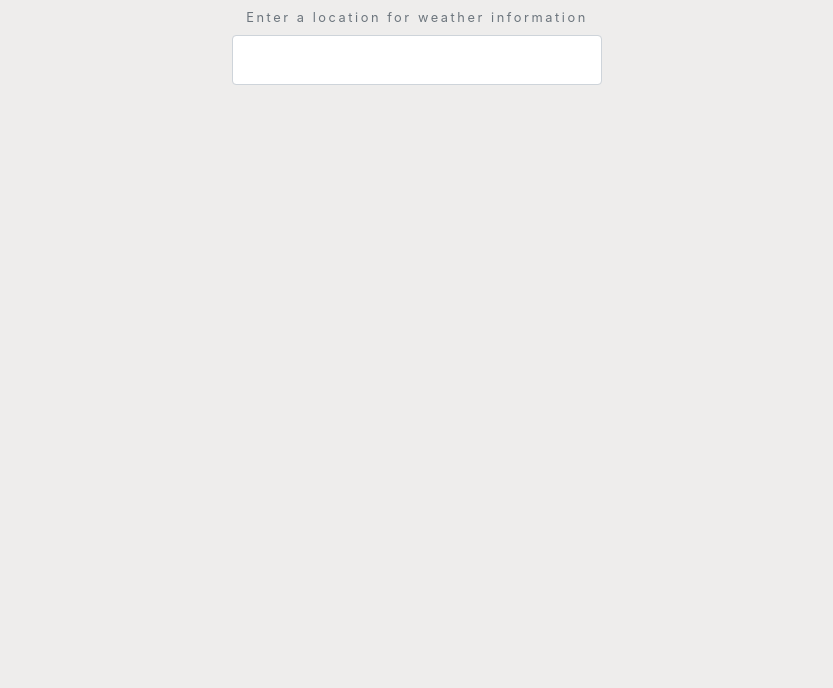
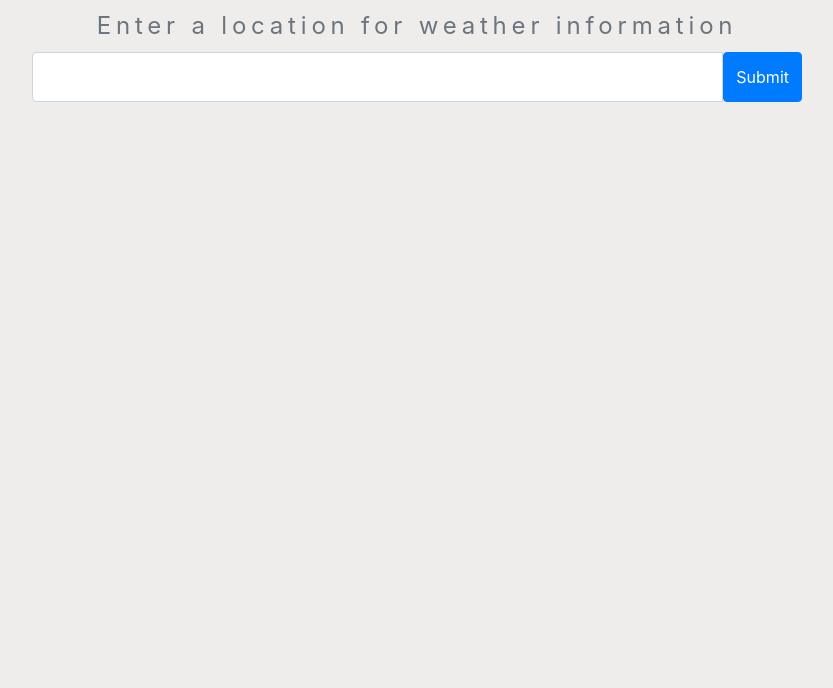
Before and after one commit to mz-jennytech/Amac-weatherapp-webpack, a website built with webpack: page dist/index.html in a window 1280 px wide. Shown: the part 112-800 px from the top of the page, without its empty margins (223-1056 px from the left). Built offline with nearby package versions, Linux system fonts and the light colour scheme.

Commit message:
updated font

```diff
--- a/dist/index.html
+++ b/dist/index.html
@@ -14,7 +14,10 @@
 
     <form class="change-location my-4 text-center text-muted">
       <label for="city">Enter a location for weather information</label>
-      <input type="text" name="city" class="form-control p-4">
+      <div class="input-group">
+        <input type="text" name="city" class="form-control p-4">
+        <button type="submit" class="btn btn-primary">Submit</button>
+      </div>
     </form>
 
     <div class="card shadow-lg rounded d-none">
--- a/dist/styles.css
+++ b/dist/styles.css
@@ -1,10 +1,10 @@
 body{
     background: #eeedec;
     letter-spacing: 0.2em;
-    font-size: 0.8em;
+    font-size: 1.5em;
   }
   .container{
-    max-width: 400px;
+    max-width: 800px;
   }
   .icon{
     position: relative;
```
